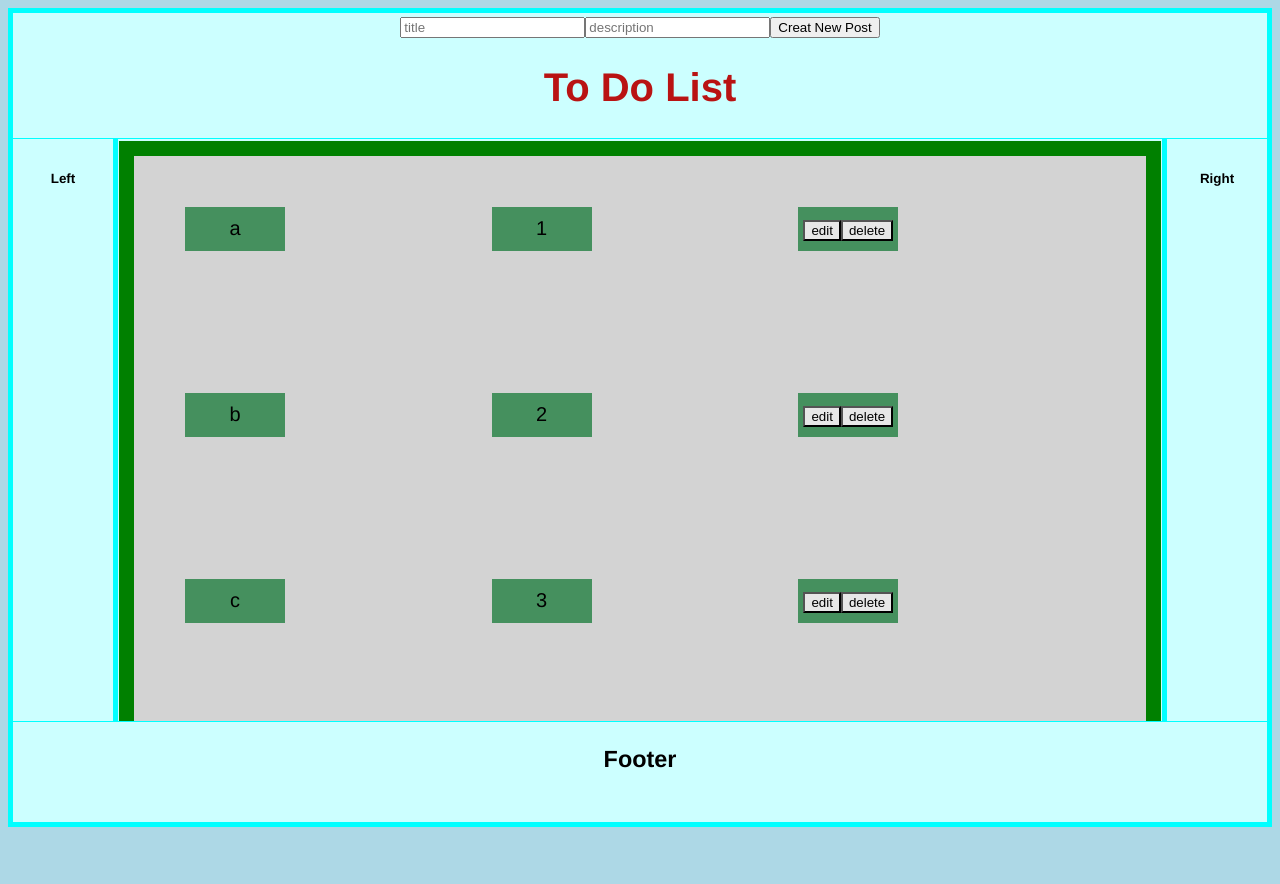
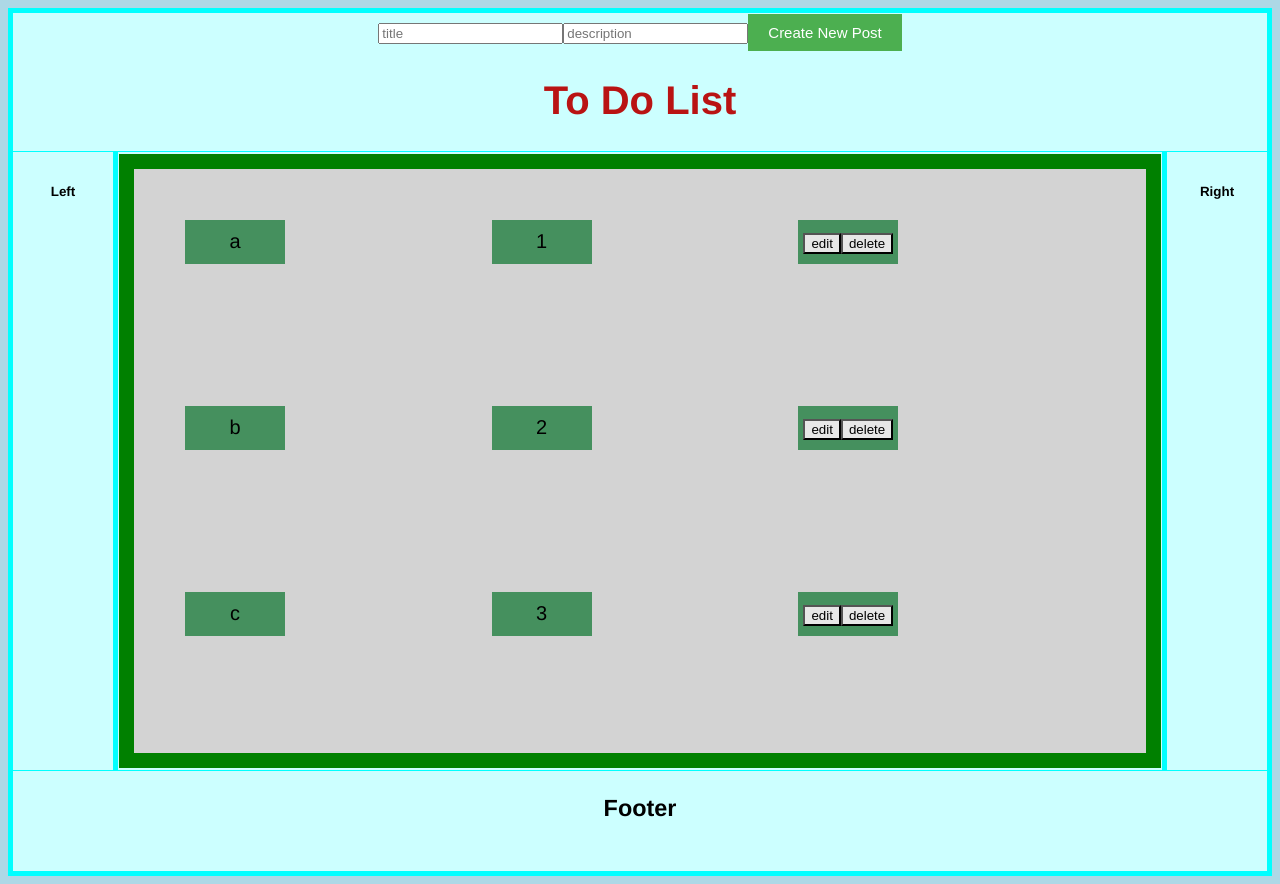
Before and after one commit to sargis2121/TodoList, a Vue app: page / in a window 1280 px wide. Before the commit the page ends 835 px from the top, so only its background shows below. Built offline with nearby package versions, Linux system fonts and the light colour scheme.

Commit message:
code without misspelling errors

```diff
--- a/src/App.vue
+++ b/src/App.vue
@@ -6,7 +6,7 @@
         <h1>To Do List</h1>
       </div>
       <div class="left"><h6>Left</h6></div>
-      <div class="midle">
+      <div class="middle">
         <TodoList />
       </div>
       <div class="right"><h6>Right</h6></div>
@@ -57,11 +57,10 @@ export default {
   grid-row: 2 / span 3;
 }
 
-.midle {
+.middle {
   grid-column: 2 / span 2;
   grid-row: 2 / span 3;
-  height: calc(85vh - 100px);
-  overflow-y: scroll;
+
 }
 
 .right {
--- a/src/components/addText.vue
+++ b/src/components/addText.vue
@@ -109,6 +109,8 @@ export default {
   border: 15px solid green;
   padding: 50px;
   margin: 1px;
+  height: calc(73vh - 100px);
+  overflow-y: scroll;
 }
 
 .editEl {
--- a/src/components/post.vue
+++ b/src/components/post.vue
@@ -2,7 +2,7 @@
   <div>
     <input type="text" v-model="title" placeholder="title" />
     <input type="text" v-model="description" placeholder="description" />
-    <button @click="createNewPost">Creat New Post</button>
+    <button @click="createNewPost">Create New Post</button>
   </div>
 </template>
 
@@ -34,3 +34,20 @@ export default {
   }
 };
 </script>
+
+<style scoped>
+button {
+  background-color: #4CAF50;
+  border: 2px;
+  color: white;
+  padding: 10px 20px;
+  text-align: center;
+  text-decoration: none;
+  display: inline-block;
+  font-size: 15px;
+}
+
+button:hover {
+  background-color: rgb(30, 15, 228);
+}
+</style>
```
